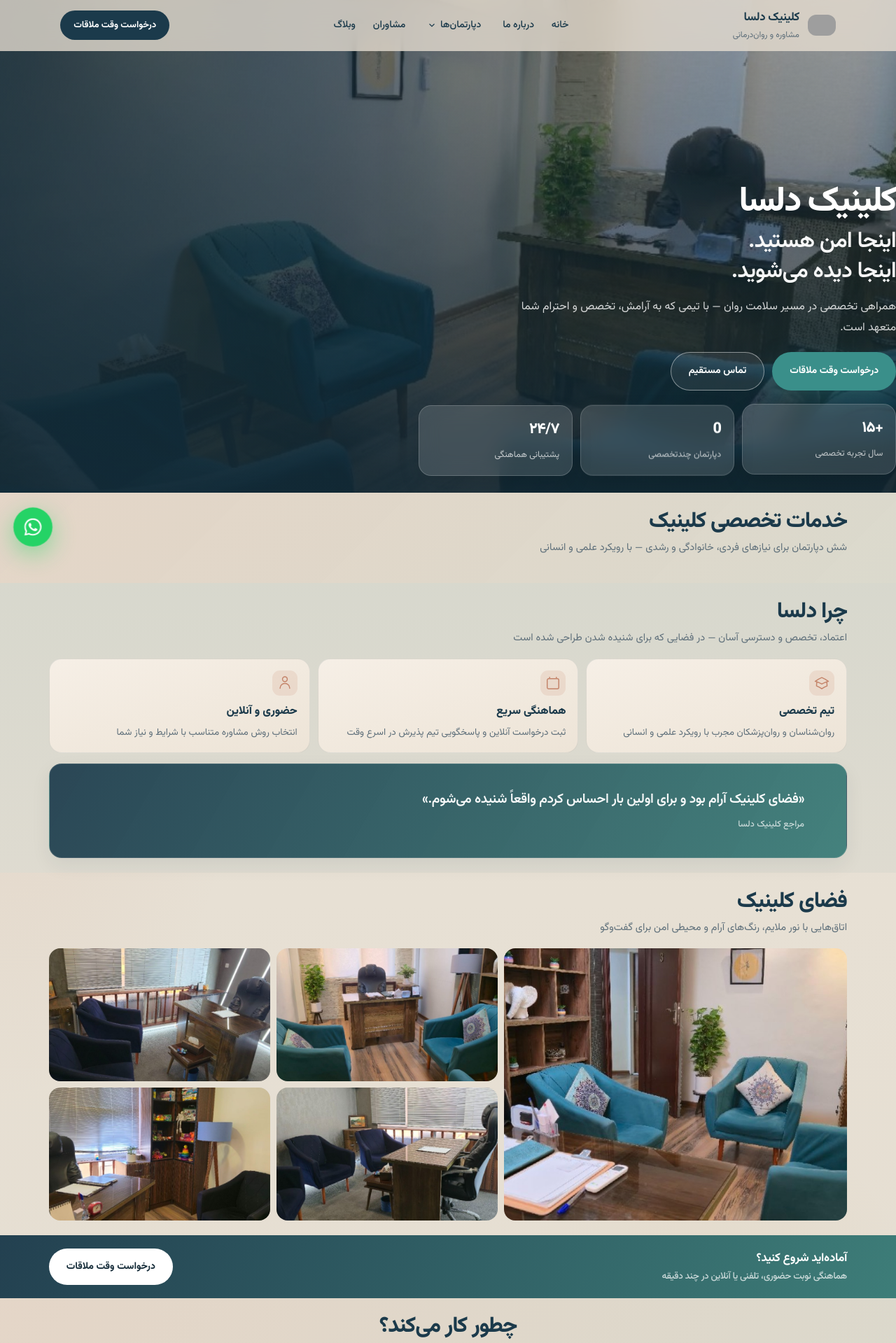
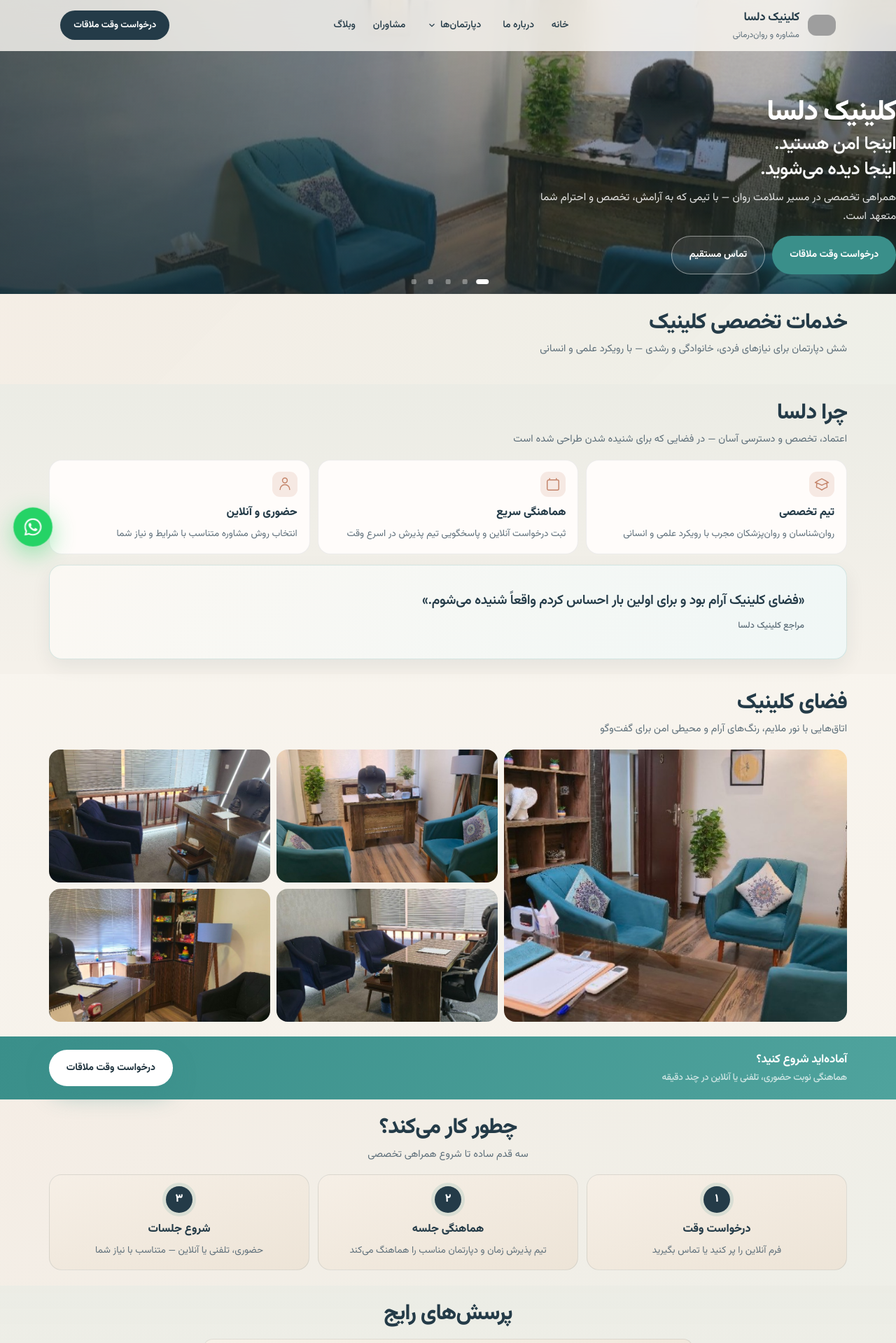
Before and after one commit to ali-m07/delsa-clinic-homepage, a FastAPI app: page / in a window 1280 px wide. Shown: the top 1919 px of the page at 70% size. Run offline with FastAPI, Linux system fonts and the light colour scheme; data comes from the database, SQL or seed files in the repository; data that the repository does not hold is empty; parts of the project's set-up code (start-up, migrations or seed data) failed here and were passed over; some libraries are stand-ins or nearby versions; grey boxes are pictures that could not be loaded.

Commit message:
Brighten the site, shorten the hero, and make motion obvious.
Lower hero height, lighten the palette and overlays, and speed up the photo reel with ken-burns, shine, and slide dots.

Co-authored-by: Cursor <cursoragent@cursor.com>

```diff
--- a/backend/app/static/css/site.css
+++ b/backend/app/static/css/site.css
@@ -6,17 +6,17 @@
 html { scroll-behavior: smooth; }
 
 :root {
-  --ivory:      #EFE9E0;
-  --ivory-2:    #E5DED3;
-  --surface:    #F7F1E8;
-  --navy:       #1B3A4B;
-  --navy-deep:  #132A37;
+  --ivory:      #FBF8F3;
+  --ivory-2:    #F3EEE6;
+  --surface:    #FFFCFA;
+  --navy:       #243B48;
+  --navy-deep:  #1A2F3A;
   --teal:       #3A8F8A;
   --teal-deep:  #2F7571;
   --terracotta: #C4846A;
   --gold:       #C2A46B;
   --muted:      #5E6F7A;
-  --line:       rgba(27, 58, 75, 0.12);
+  --line:       rgba(36, 59, 72, 0.1);
   --font:       'Vazirmatn', Tahoma, sans-serif;
   --radius:     22px;
   --radius-sm:  14px;
@@ -44,10 +44,9 @@ body {
   margin: 0;
   font-family: var(--font);
   background:
-    radial-gradient(ellipse 70% 45% at 100% 8%, rgba(58, 143, 138, 0.14), transparent 55%),
-    radial-gradient(ellipse 55% 40% at 0% 35%, rgba(196, 132, 106, 0.1), transparent 50%),
-    radial-gradient(ellipse 50% 30% at 80% 70%, rgba(194, 164, 107, 0.1), transparent 50%),
-    linear-gradient(180deg, #EAE3D8 0%, #E7E0D4 45%, #E3DBCE 100%);
+    radial-gradient(ellipse 70% 40% at 100% 0%, rgba(58, 143, 138, 0.08), transparent 55%),
+    radial-gradient(ellipse 50% 35% at 0% 20%, rgba(196, 132, 106, 0.07), transparent 50%),
+    linear-gradient(180deg, #FBF8F3 0%, #F7F3EC 50%, #F4EFE7 100%);
   color: var(--navy);
   padding-top: var(--hdr-h);
   -webkit-font-smoothing: antialiased;
@@ -103,14 +102,14 @@ html.js-motion .reveal.is-in {
 /* ── Header ─────────────────────────────────────────────── */
 .site-header {
   position: fixed; top: 0; left: 0; right: 0; z-index: 9999;
-  background: rgba(232, 223, 210, 0.78);
+  background: rgba(251, 248, 243, 0.82);
   border-bottom: 1px solid transparent;
   backdrop-filter: blur(18px) saturate(1.2);
   -webkit-backdrop-filter: blur(18px) saturate(1.2);
   transition: background .35s var(--ease), border-color .35s, box-shadow .35s;
 }
 .site-header.scrolled {
-  background: rgba(232, 223, 210, 0.94);
+  background: rgba(251, 248, 243, 0.95);
   border-bottom-color: var(--line);
   box-shadow: 0 10px 34px rgba(19, 42, 55, 0.06);
 }
@@ -296,54 +303,100 @@ html.js-motion .reveal.is-in {
 .hero {
   position: relative;
   margin-top: calc(-1 * var(--hdr-h));
-  min-height: min(88dvh, 720px);
+  min-height: 360px;
+  height: auto;
   display: flex; align-items: flex-end;
-  padding: calc(var(--hdr-h) + 1.75rem) 0 1.5rem;
+  padding: calc(var(--hdr-h) + 1.35rem) 0 1.75rem;
   overflow: hidden;
   color: #fff;
+}
+@media (min-width: 768px) {
+  .hero { min-height: 420px; max-height: 500px; }
 }
 .hero__media { position: absolute; inset: 0; overflow: hidden; }
 .hero__reel { position: absolute; inset: 0; }
 .hero__photo {
   position: absolute; inset: 0;
   width: 100%; height: 100%;
-  object-fit: cover; object-position: center 42%;
+  object-fit: cover; object-position: center 40%;
   opacity: 0;
-  transform: scale(1.08);
-  transition: opacity 1.4s ease, transform 7s ease-out;
+  transform: scale(1.12);
+  transition: opacity 1s ease;
   will-change: opacity, transform;
 }
 .hero__photo.is-active {
   opacity: 1;
-  transform: scale(1);
   z-index: 1;
+  animation: ken-burns 5.5s ease-out forwards;
 }
 .hero__photo.is-leaving {
   opacity: 0;
-  transform: scale(1.04);
   z-index: 2;
+  transition: opacity .9s ease;
+}
+@keyframes ken-burns {
+  from { transform: scale(1.12); }
+  to   { transform: scale(1); }
 }
 .hero__mesh {
   position: absolute; inset: 0;
   background:
-    radial-gradient(ellipse 70% 55% at 85% 15%, rgba(194, 164, 107, 0.22), transparent 55%),
-    radial-gradient(ellipse 55% 50% at 10% 80%, rgba(58, 143, 138, 0.28), transparent 55%),
-    linear-gradient(120deg, rgba(19,42,55,.2), transparent 45%);
+    radial-gradient(ellipse 70% 55% at 85% 15%, rgba(194, 164, 107, 0.28), transparent 55%),
+    radial-gradient(ellipse 55% 50% at 10% 80%, rgba(58, 143, 138, 0.22), transparent 55%);
   mix-blend-mode: soft-light;
-  animation: mesh-breathe 10s ease-in-out infinite alternate;
+  animation: mesh-breathe 8s ease-in-out infinite alternate;
+  z-index: 2;
+  pointer-events: none;
 }
 .hero__veil {
   position: absolute; inset: 0;
   background:
-    linear-gradient(180deg, rgba(19,42,55,.35) 0%, rgba(19,42,55,.55) 48%, rgba(19,42,55,.88) 100%),
-    linear-gradient(100deg, rgba(19,42,55,.72) 0%, rgba(19,42,55,.2) 58%, transparent 100%);
+    linear-gradient(180deg, rgba(26,47,58,.18) 0%, rgba(26,47,58,.28) 42%, rgba(26,47,58,.62) 100%),
+    linear-gradient(105deg, rgba(26,47,58,.45) 0%, rgba(26,47,58,.12) 55%, transparent 100%);
+  z-index: 3;
+  pointer-events: none;
+}
+.hero__shine {
+  position: absolute; inset: 0;
+  background: linear-gradient(115deg, transparent 30%, rgba(255,255,255,.18) 48%, transparent 62%);
+  transform: translateX(120%);
+  animation: hero-shine 6.5s ease-in-out infinite;
+  z-index: 4;
+  pointer-events: none;
+}
+@keyframes hero-shine {
+  0%, 35% { transform: translateX(120%); opacity: 0; }
+  45% { opacity: 1; }
+  70%, 100% { transform: translateX(-120%); opacity: 0; }
 }
 @keyframes mesh-breathe {
-  from { opacity: .85; transform: scale(1); }
-  to   { opacity: 1; transform: scale(1.05); }
+  from { opacity: .75; transform: scale(1); }
+  to   { opacity: 1; transform: scale(1.06); }
+}
+.hero__dots {
+  position: absolute;
+  z-index: 5;
+  left: 50%;
+  bottom: .85rem;
+  transform: translateX(-50%);
+  display: flex;
+  gap: .4rem;
+}
+.hero__dot {
+  width: 18px; height: 7px; border-radius: 999px;
+  border: 0; padding: 0;
+  background: rgba(255,255,255,.35);
+  cursor: pointer;
+  transform: scaleX(0.4);
+  transform-origin: center;
+  transition: transform .3s var(--ease), background .3s;
+}
+.hero__dot.is-active {
+  background: #fff;
+  transform: scaleX(1);
 }
 @media (prefers-reduced-motion: reduce) {
-  .hero__mesh { animation: none; }
+  .hero__mesh, .hero__shine, .hero__photo.is-active { animation: none; }
   .hero__photo,
   .hero__photo.is-active {
     opacity: 1;
@@ -354,82 +407,94 @@ html.js-motion .reveal.is-in {
   .stat-card { animation: none; }
 }
 
-.hero__inner { position: relative; z-index: 1; width: 100%; }
+.hero__inner { position: relative; z-index: 5; width: 100%; }
 .hero__brand {
-  margin: 0 0 .55rem;
-  font-size: clamp(2rem, 1.3rem + 2.6vw, 3.1rem);
+  margin: 0 0 .35rem;
+  font-size: clamp(1.75rem, 1.2rem + 2vw, 2.55rem);
   font-weight: 800;
   letter-spacing: -0.04em;
   line-height: 1.05;
   text-wrap: balance;
+  text-shadow: 0 8px 28px rgba(0,0,0,.25);
 }
 .hero__title {
-  margin: 0 0 .85rem;
-  font-size: clamp(1.35rem, 1.05rem + 1.3vw, 2rem);
+  margin: 0 0 .55rem;
+  font-size: clamp(1.15rem, 1rem + 1vw, 1.65rem);
   font-weight: 600;
   letter-spacing: -0.025em;
   line-height: 1.35;
-  max-width: 18ch;
+  max-width: 20ch;
   text-wrap: balance;
   color: rgba(255,255,255,.96);
 }
 .hero__lead {
-  margin: 0 0 1.25rem;
-  max-width: 34rem;
-  font-size: 1rem;
-  line-height: 1.85;
-  color: rgba(255,255,255,.82);
+  margin: 0 0 .95rem;
+  max-width: 32rem;
+  font-size: .95rem;
+  line-height: 1.75;
+  color: rgba(255,255,255,.88);
 }
-.hero__actions { display: flex; flex-wrap: wrap; gap: .7rem; margin-bottom: 1.35rem; }
+.hero__actions { display: flex; flex-wrap: wrap; gap: .65rem; margin-bottom: 0; }
 
-.hero__stats {
+.trust-strip {
+  position: relative;
+  z-index: 2;
+  margin-top: -1.1rem;
+  padding: 0 0 1rem;
+}
+.trust-strip__inner {
   display: grid;
-  gap: .7rem;
+  gap: .55rem;
   grid-template-columns: 1fr;
+  padding: .85rem;
+  border-radius: 18px;
+  background: rgba(255, 252, 250, 0.92);
+  border: 1px solid rgba(36, 59, 72, 0.08);
+  box-shadow: 0 16px 40px rgba(19, 42, 55, 0.08);
+  backdrop-filter: blur(10px);
 }
 @media (min-width: 700px) {
-  .hero__stats { grid-template-columns: repeat(3, minmax(0, 220px)); }
+  .trust-strip__inner { grid-template-columns: repeat(3, 1fr); }
 }
-.stat-card {
-  padding: .95rem 1.1rem;
-  border-radius: 18px;
-  background: rgba(255, 252, 250, 0.14);
-  border: 1px solid rgba(255,255,255,.18);
-  backdrop-filter: blur(14px);
-  -webkit-backdrop-filter: blur(14px);
-  box-shadow: 0 12px 30px rgba(0,0,0,.12);
+.trust-strip .stat-card {
+  padding: .7rem .85rem;
+  border-radius: 14px;
+  background: linear-gradient(160deg, #F8F4ED, #F1EBE1);
+  border: 1px solid rgba(36, 59, 72, 0.06);
+  box-shadow: none;
+  backdrop-filter: none;
   animation: stat-float 5.5s ease-in-out infinite;
 }
 .stat-card:nth-child(2) { animation-delay: .6s; }
 .stat-card:nth-child(3) { animation-delay: 1.2s; }
 @keyframes stat-float {
   0%, 100% { transform: translateY(0); }
-  50% { transform: translateY(-6px); }
+  50% { transform: translateY(-4px); }
 }
-.stat-card strong {
+.trust-strip .stat-card strong {
   display: block;
-  font-size: 1.35rem;
+  font-size: 1.2rem;
   font-weight: 800;
   letter-spacing: -0.03em;
-  margin-bottom: .15rem;
-  color: #fff;
+  margin-bottom: .1rem;
+  color: var(--navy);
 }
-.stat-card span {
-  font-size: 12.5px;
-  color: rgba(255,255,255,.72);
+.trust-strip .stat-card span {
+  font-size: 12px;
+  color: var(--muted);
 }
 
 /* ── Sections ────────────────────────────────────────────── */
 .section { padding: 1.75rem 0; }
 .section--soft {
   background:
-    linear-gradient(180deg, rgba(58, 143, 138, 0.08), rgba(58, 143, 138, 0.04)),
-    var(--ivory-2);
+    linear-gradient(180deg, rgba(58, 143, 138, 0.05), transparent),
+    #F5F1EA;
 }
 .section--warm {
   background:
-    linear-gradient(135deg, rgba(196, 132, 106, 0.1), rgba(58, 143, 138, 0.08)),
-    #E8DFD2;
+    linear-gradient(135deg, rgba(196, 132, 106, 0.06), rgba(58, 143, 138, 0.05)),
+    #F8F4ED;
 }
 .section--dense { padding: 1.35rem 0; }
 .section__head { margin-bottom: 1rem; max-width: 40rem; }
@@ -514,8 +579,8 @@ html.js-motion .reveal.is-in {
 .why-card {
   padding: 1rem 1.05rem;
   border-radius: 18px;
-  background: linear-gradient(165deg, #F6EFE6, #EDE4D7);
-  border: 1px solid rgba(27, 58, 75, 0.1);
+  background: #FFFCFA;
+  border: 1px solid rgba(27, 58, 75, 0.08);
   transition: transform .3s var(--ease), box-shadow .3s;
 }
 .why-card:hover {
@@ -536,10 +601,10 @@ html.js-motion .reveal.is-in {
   margin: 0;
   padding: 1.15rem 1.25rem;
   border-radius: 18px;
-  background: linear-gradient(120deg, rgba(27, 58, 75, 0.92), rgba(47, 117, 113, 0.88));
-  border: 1px solid rgba(255,255,255,.12);
+  background: linear-gradient(120deg, #FBF8F3, #F0F7F6);
+  border: 1px solid rgba(58, 143, 138, 0.18);
   box-shadow: var(--shadow-sm);
-  color: #fff;
+  color: var(--navy);
 }
 .quote-card p {
   margin: 0 0 .55rem;
@@ -547,11 +612,11 @@ html.js-motion .reveal.is-in {
   font-weight: 550;
   letter-spacing: -0.02em;
   line-height: 1.75;
-  color: rgba(255,255,255,.96);
+  color: var(--navy);
   text-wrap: balance;
 }
 .quote-card figcaption {
-  font-size: 12.5px; color: rgba(255,255,255,.7); font-weight: 500;
+  font-size: 12.5px; color: var(--muted); font-weight: 500;
 }
 
 /* Space mosaic */
@@ -579,8 +644,7 @@ html.js-motion .reveal.is-in {
 .cta-band {
   margin: 0;
   padding: 1.15rem 0;
-  background:
-    linear-gradient(115deg, rgba(27, 58, 75, 0.96), rgba(47, 117, 113, 0.92));
+  background: linear-gradient(115deg, #3A8F8A, #4FA39D);
   color: #fff;
 }
 .cta-band__inner {
--- a/backend/app/static/js/site.js
+++ b/backend/app/static/js/site.js
@@ -63,7 +63,7 @@
     barObs.observe(hero);
   }
 
-  // Reveal on scroll (always works)
+  // Reveal on scroll
   var reveals = Array.prototype.slice.call(document.querySelectorAll('.reveal'));
   function showReveal(el) {
     el.classList.add('is-in');
@@ -72,18 +72,17 @@
   if (reduceMotion) {
     reveals.forEach(showReveal);
   } else {
-    // Hero text first, staggered
     var heroReveals = reveals.filter(function (el) {
-      return el.closest('.hero');
+      return el.closest('.hero') || el.closest('.trust-strip');
     });
     heroReveals.forEach(function (el, i) {
       window.setTimeout(function () {
         showReveal(el);
-      }, 120 + i * 110);
+      }, 80 + i * 90);
     });
 
     var rest = reveals.filter(function (el) {
-      return !el.closest('.hero');
+      return !el.closest('.hero') && !el.closest('.trust-strip');
     });
     if ('IntersectionObserver' in window) {
       var revObs = new IntersectionObserver(
@@ -95,7 +94,7 @@
             }
           });
         },
-        { threshold: 0.12, rootMargin: '0px 0px -8% 0px' }
+        { threshold: 0.1, rootMargin: '0px 0px -6% 0px' }
       );
       rest.forEach(function (el) {
         revObs.observe(el);
@@ -105,26 +104,66 @@
     }
   }
 
-  // Safety: never leave content invisible
   window.setTimeout(function () {
     reveals.forEach(showReveal);
-  }, 2500);
+  }, 2200);
 
-  // Hero cinematic reel (photo crossfade = video-like motion)
+  // Hero cinematic reel
   var slides = Array.prototype.slice.call(document.querySelectorAll('[data-hero-slide]'));
-  if (slides.length > 1 && !reduceMotion) {
+  var dotsWrap = document.getElementById('hero-dots');
   var index = 0;
-    window.setInterval(function () {
+  var timer = null;
+
+  function setDots(active) {
+    if (!dotsWrap) return;
+    Array.prototype.forEach.call(dotsWrap.children, function (dot, i) {
+      dot.classList.toggle('is-active', i === active);
+    });
+  }
+
+  function goTo(nextIndex) {
+    if (!slides.length) return;
     var current = slides[index];
-      index = (index + 1) % slides.length;
+    index = (nextIndex + slides.length) % slides.length;
     var next = slides[index];
+    if (current === next) return;
     current.classList.remove('is-active');
     current.classList.add('is-leaving');
+    // restart ken-burns
+    next.style.animation = 'none';
+    // force reflow
+    void next.offsetWidth;
+    next.style.animation = '';
     next.classList.add('is-active');
+    setDots(index);
     window.setTimeout(function () {
       current.classList.remove('is-leaving');
-      }, 1400);
-    }, 4200);
+    }, 950);
+  }
+
+  if (slides.length > 1 && dotsWrap) {
+    slides.forEach(function (_, i) {
+      var btn = document.createElement('button');
+      btn.type = 'button';
+      btn.className = 'hero__dot' + (i === 0 ? ' is-active' : '');
+      btn.setAttribute('aria-label', 'اسلاید ' + (i + 1));
+      btn.addEventListener('click', function () {
+        goTo(i);
+        if (timer) {
+          window.clearInterval(timer);
+          timer = window.setInterval(function () {
+            goTo(index + 1);
+          }, 3200);
+        }
+      });
+      dotsWrap.appendChild(btn);
+    });
+  }
+
+  if (slides.length > 1 && !reduceMotion) {
+    timer = window.setInterval(function () {
+      goTo(index + 1);
+    }, 3200);
   }
 
   // Optional GSAP enrichment
@@ -132,10 +171,9 @@
   var gsap = window.gsap;
   if (window.ScrollTrigger) gsap.registerPlugin(window.ScrollTrigger);
 
-  var activePhoto = document.querySelector('.hero__photo.is-active');
-  if (activePhoto && window.ScrollTrigger) {
+  if (document.querySelector('.hero__reel') && window.ScrollTrigger) {
     gsap.to('.hero__reel', {
-      yPercent: 10,
+      yPercent: 8,
       ease: 'none',
       scrollTrigger: {
         trigger: '.hero',
@@ -145,4 +183,22 @@
       },
     });
   }
+
+  gsap.utils.toArray('.service-card, .consultant-card, .why-card').forEach(function (card) {
+    card.addEventListener('mousemove', function (e) {
+      var rect = card.getBoundingClientRect();
+      var x = (e.clientX - rect.left) / rect.width - 0.5;
+      var y = (e.clientY - rect.top) / rect.height - 0.5;
+      gsap.to(card, {
+        rotateY: x * -4,
+        rotateX: y * 4,
+        transformPerspective: 700,
+        duration: 0.35,
+        ease: 'power2.out',
+      });
+    });
+    card.addEventListener('mouseleave', function () {
+      gsap.to(card, { rotateY: 0, rotateX: 0, duration: 0.45, ease: 'power3.out' });
+    });
+  });
 })();
--- a/backend/app/templates/pages/home.html
+++ b/backend/app/templates/pages/home.html
@@ -13,6 +13,7 @@
     </div>
     <div class="hero__mesh"></div>
     <div class="hero__veil"></div>
+    <div class="hero__shine"></div>
   </div>
   <div class="hero__inner container">
     <p class="hero__brand reveal">کلینیک دلسا</p>
@@ -22,7 +23,13 @@
       <a href="{{ book_url }}" class="btn btn--primary">درخواست وقت ملاقات</a>
       <a href="tel:{{ settings.phone_mobile }}" class="btn btn--ghost">تماس مستقیم</a>
     </div>
-    <ul class="hero__stats">
+  </div>
+  <div class="hero__dots" id="hero-dots" aria-hidden="true"></div>
+</section>
+
+<section class="trust-strip" aria-label="آمار کلینیک">
+  <div class="container">
+    <ul class="trust-strip__inner">
       <li class="stat-card reveal">
         <strong>+۱۵</strong>
         <span>سال تجربه تخصصی</span>
```
Also changed, not shown: other parts of backend/app/static/css/site.css (+16 -8 lines), docs/index.html (+8 -1 lines), docs/static/css/site.css (+144 -80 lines), docs/static/js/site.js (+73 -17 lines). Lines whose indentation alone changed are shown as unchanged.
